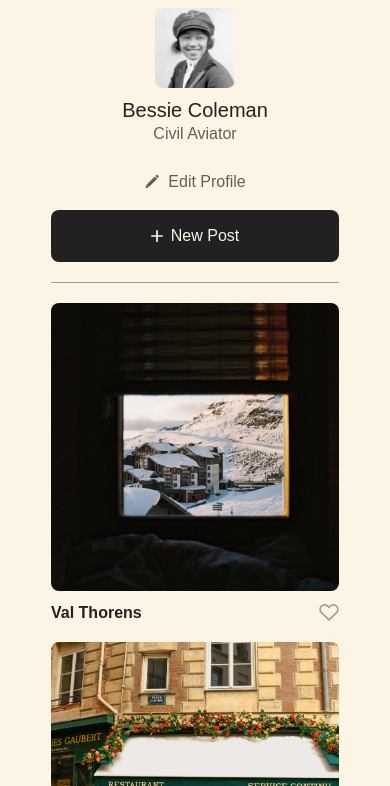
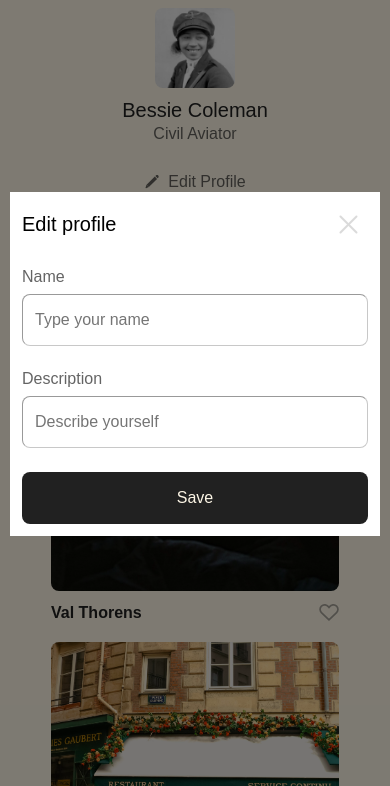
Before and after one commit to marianaa-vrod/se_project_spots, a plain HTML site: page index.html in a window 390 px wide. Shown: the part 58-844 px from the top of the page. Drawn offline with Linux system fonts and the light colour scheme; a web font is replaced by a local one.

Commit message:
add modal for desktop and mobile

```diff
--- /dev/null
+++ b/blocks/modal.css
@@ -0,0 +1,106 @@
+.modal {
+  position: fixed;
+  top: 0;
+  left: 0;
+  bottom: 0;
+  right: 0;
+  background-color: rgba(0, 0, 0, 0.5);
+  display: flex;
+  flex-direction: column;
+  justify-content: center;
+  align-items: center;
+  padding: 0 20px;
+  visibility: hidden;
+}
+
+.modal_opened {
+  visibility: visible;
+}
+
+.modal__container {
+  background: #fff;
+  max-width: 730px;
+  padding: 32px 50px;
+  position: relative;
+  width: 100%;
+  box-sizing: border-box;
+}
+
+.modal__close-button {
+  position: absolute;
+  top: 32px;
+  right: 50px;
+  width: 40px;
+  height: 40px;
+  display: flex;
+  align-items: center;
+  justify-content: center;
+  opacity: 40%;
+  border: none;
+  background-color: #fff;
+}
+
+.modal__title {
+  margin: 0 0 32px;
+  font-weight: 500;
+  line-height: 1;
+  font-size: 32px;
+}
+
+.modal__label {
+  display: flex;
+  flex-direction: column;
+  gap: 8px;
+  margin-bottom: 32px;
+  font-weight: 500;
+  line-height: 110%;
+  font-size: 16px;
+  color: #212121b2;
+}
+
+.modal__input {
+  padding: 16px 12px;
+  border-color: #21212166;
+  border-radius: 8px;
+  border-width: 1px;
+}
+
+.modal__submit-button {
+  width: 156px;
+  padding: 18px 0;
+  color: #fcf5e5;
+  background-color: #212121;
+  border-radius: 8px;
+  border: none;
+  font-size: 16px;
+  line-height: 1;
+  font-weight: 500;
+}
+
+@media screen and (max-width: 627px) {
+  .modal {
+    padding: 0 10px;
+  }
+
+  .modal__container {
+    padding: 12px;
+  }
+
+  .modal__title {
+    font-size: 20px;
+    margin: 10px 0 34px;
+  }
+
+  .modal__close-button {
+    top: 12px;
+    right: 12px;
+  }
+
+  .modal__label {
+    margin-bottom: 24px;
+  }
+
+  .modal__submit-button {
+    width: 100%;
+  }
+}
--- a/index.html
+++ b/index.html
@@ -117,6 +117,39 @@
       <footer class="footer">
         <h2 class="footer__copyright">2025 &copy; Mariana V</h2>
       </footer>
+      <div class="modal modal_opened">
+        <div class="modal__container">
+          <button type="submit" class="modal__close-button">
+            <img
+              src="./images/close-icon.svg"
+              alt="Close-icon"
+              class="modal__close-button-icon"
+            />
+          </button>
+          <h2 class="modal__title">Edit profile</h2>
+          <form name="edit-profile" class="modal__form">
+            <label for="name" class="modal__label"
+              >Name
+              <input
+                id="name"
+                type="text"
+                class="modal__input"
+                placeholder="Type your name"
+              />
+            </label>
+            <label for="description" class="modal__label"
+              >Description
+              <input
+                id="description"
+                type="text"
+                class="modal__input"
+                placeholder="Describe yourself"
+              />
+            </label>
+            <button type="submit" class="modal__submit-button">Save</button>
+          </form>
+        </div>
+      </div>
     </div>
     <script defer src="./scripts/index.js"></script>
   </body>
--- a/pages/index.css
+++ b/pages/index.css
@@ -7,3 +7,4 @@
 @import url(../blocks/cards.css);
 @import url(../blocks/card.css);
 @import url(../blocks/footer.css);
+@import url(../blocks/modal.css);
```
Also changed, not shown: images/close-icon.svg (added).
